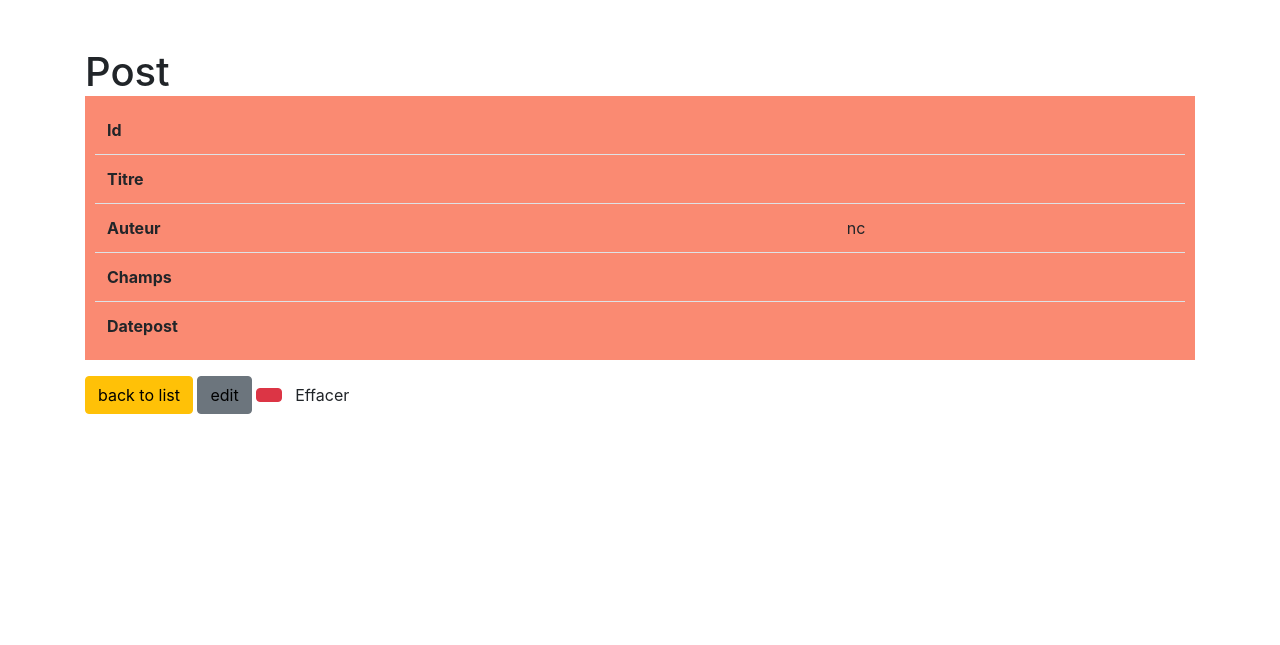
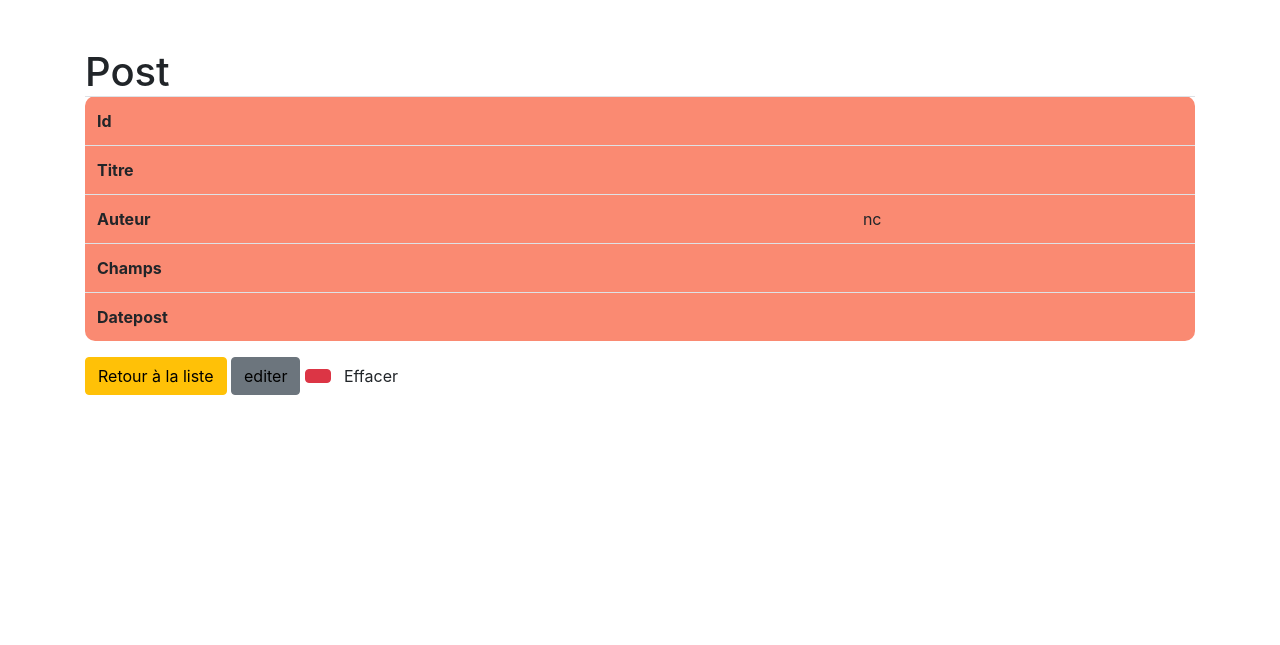
Before and after one commit to looooic/DalumniSymfony, a Symfony app: template templates/post/show.html.twig in a window 1280 px wide. Shown: the part 124-769 px from the top of the page. Run offline with Twig, Linux system fonts and the light colour scheme; the template is opened without the code that fills it, so the values that code supplies are empty; some libraries are stand-ins or nearby versions.

Commit message:
Suite style

```diff
--- a/public/css/forum.css
+++ b/public/css/forum.css
@@ -1,7 +1,3 @@
-
-
-
-
 
 .bouton a {
     text-decoration:none;
@@ -17,6 +13,5 @@
 
 .table {
     background-color: #FA8A72;
-    border: 10px solid #FA8A72 ;
-    border-radius: 1px;
+    border-radius: 10px;
 }
--- a/templates/post/new.html.twig
+++ b/templates/post/new.html.twig
@@ -3,9 +3,9 @@
 {% block title %}New Post{% endblock %}
 
 {% block body %}
-    <h1>Create new Post</h1>
+    <h1>Create un nouveau post</h1>
 
     {{ include('post/_form.html.twig') }}
 
-    <a href="{{ path('post_index') }}">back to list</a>
+    <button type="button" class="btn btn-warning bouton">  <a href="{{ path('post_index') }}">Retour à la liste</a> </button>
 {% endblock %}
--- a/templates/post/show.html.twig
+++ b/templates/post/show.html.twig
@@ -30,9 +30,9 @@
         </tbody>
     </table>
 
-    <button type="button" class="btn btn-warning bouton"> <a href="{{ path('post_index') }}">back to list</a> </button>
+    <button type="button" class="btn btn-warning bouton"> <a href="{{ path('post_index') }}">Retour à la liste</a> </button>
 
-    <button type="button" class="btn btn-secondary bouton"> <a href="{{ path('post_edit', {'id': post.id}) }}">edit</a> </button>
+    <button type="button" class="btn btn-secondary bouton"> <a href="{{ path('post_edit', {'id': post.id}) }}">editer</a> </button>
 
     <button type="button" class="btn btn-danger bouton"> {{ include('post/_delete_form.html.twig') }}</button>
 {% endblock %}
```
